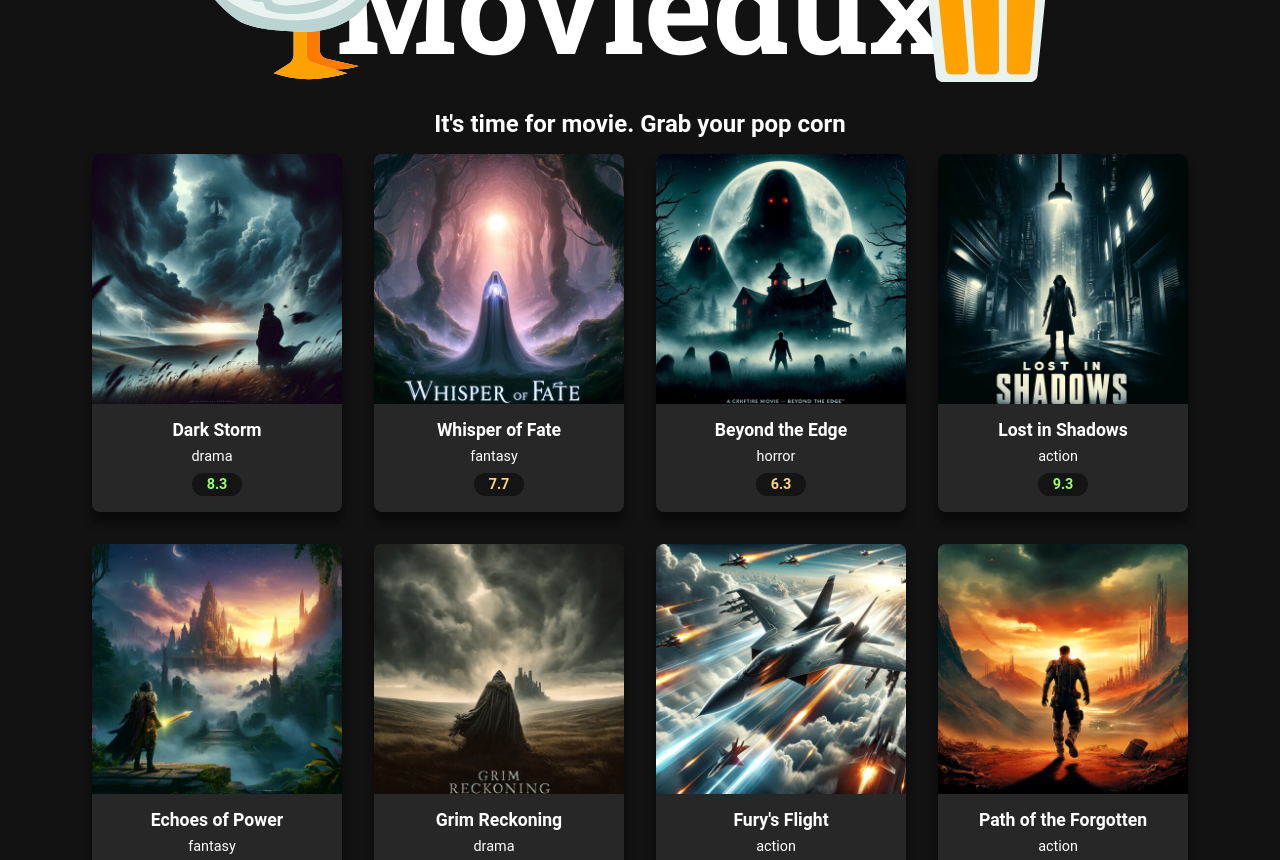
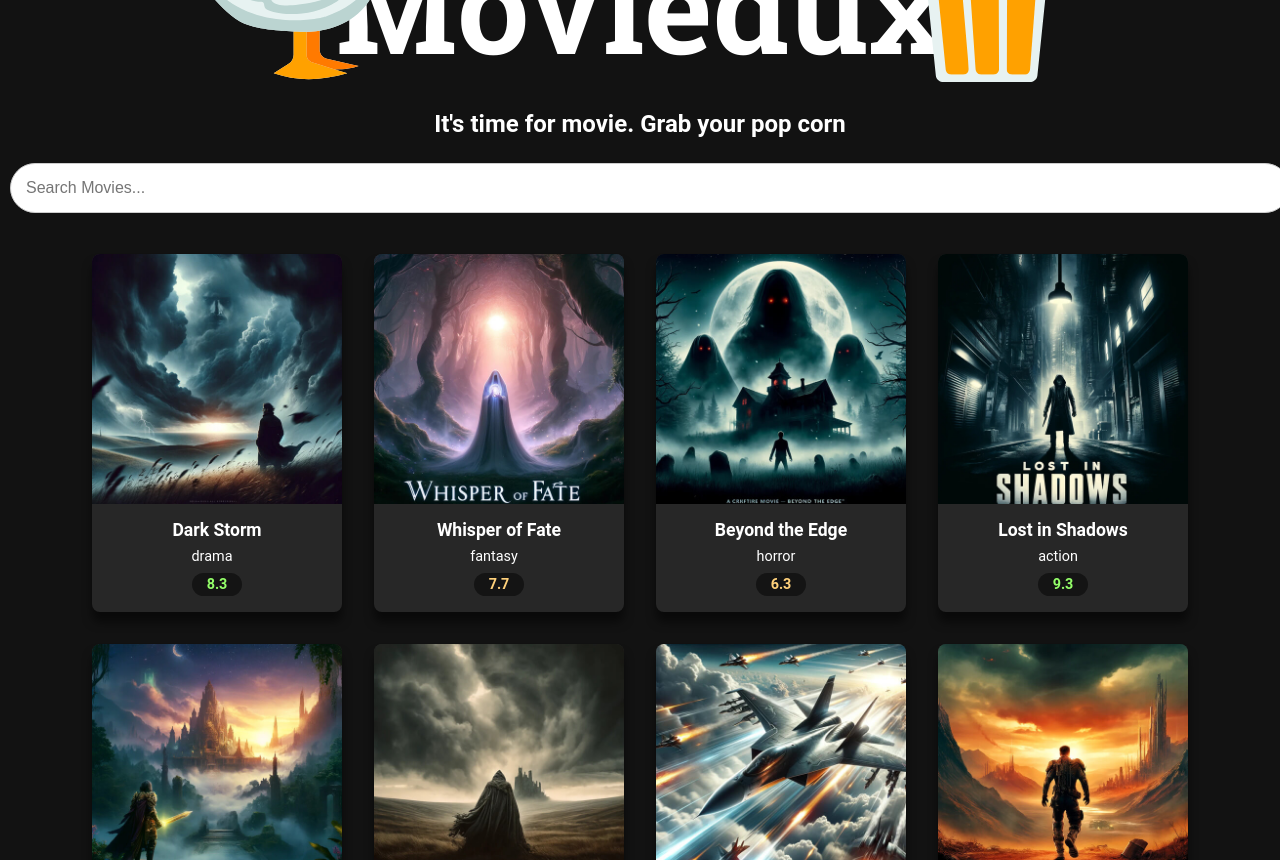
Before and after one commit to ericaferrao/movieduxreact18and19erica2025, a React (Create React App) app: page / in a window 1280 px wide. Shown: the part 240-1100 px from the top of the page. Built offline with nearby package versions, Linux system fonts and the light colour scheme.

Commit message:
controlled-component-example-search-bar-and-filter-logic

```diff
--- a/src/components/MoviesGrid.js
+++ b/src/components/MoviesGrid.js
@@ -3,7 +3,8 @@
 import MovieCard from "./MovieCard";
 
 export default function MoviesGrid() {
-    const [movies, setMovies] = useState([])
+    const [movies, setMovies] = useState([]);
+    const [searchTerm, setSearchTerm] = useState('');
 
     useEffect(() => {
         fetch("movies.json")
@@ -11,14 +12,24 @@
             .then(data => setMovies(data))
     }, [])
 
+    const handleSearchChange = (e) => {
+        setSearchTerm(e.target.value)
+    }
+
+    const filteredMovies = movies.filter((movie) => movie.title.toLowerCase().includes(searchTerm.toLowerCase()))
+
     return (
         <>
-            <div className="movies-grid">
-                {movies.map(movie => (
-                    <MovieCard movie={movie} key={movie.id} />
-                ))}
+            <div>
+                <input type="text" className="search-input" placeholder="Search Movies..." value={searchTerm} onChange={handleSearchChange} />
+                <div className="movies-grid">
+                    {movies.map(movie => (
+                        <MovieCard movie={movie} key={movie.id} />
+                    ))}
 
+                </div>
             </div>
+
         </>
     )
 }
```
